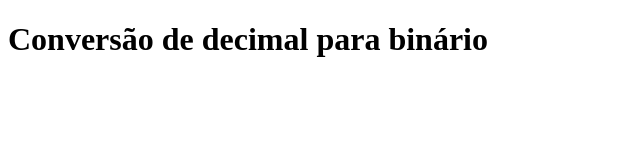
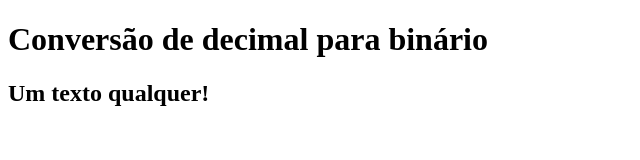
Before and after one commit to folklina/calculadora, a plain HTML site: page index.html in a window 1280 px wide. Shown: the whole page, without its empty margins (0-640 px from the left). Drawn offline with Linux system fonts and the light colour scheme.

Commit message:
teste de conflito

```diff
--- a/index.html
+++ b/index.html
@@ -8,5 +8,6 @@
 </head>
 <body>
     <h1>Conversão de decimal para binário</h1>
+    <h2>Um texto qualquer!</h2>
 </body>
 </html>
```
